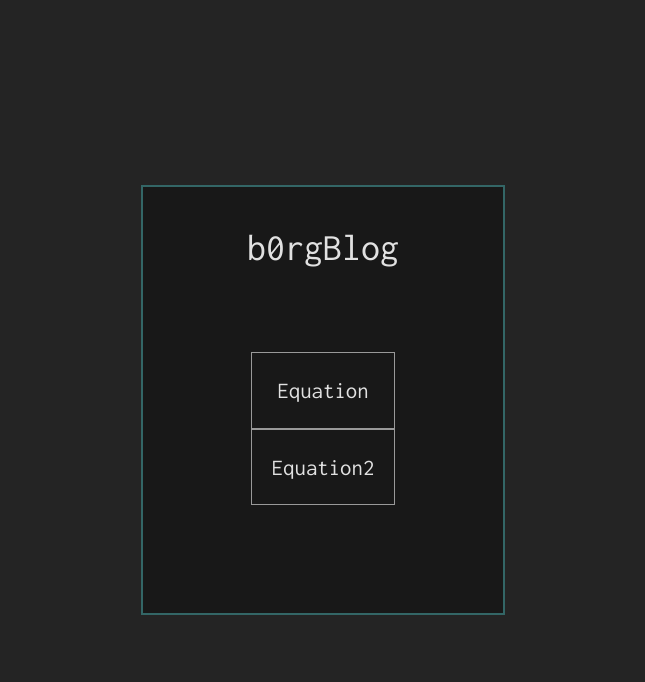
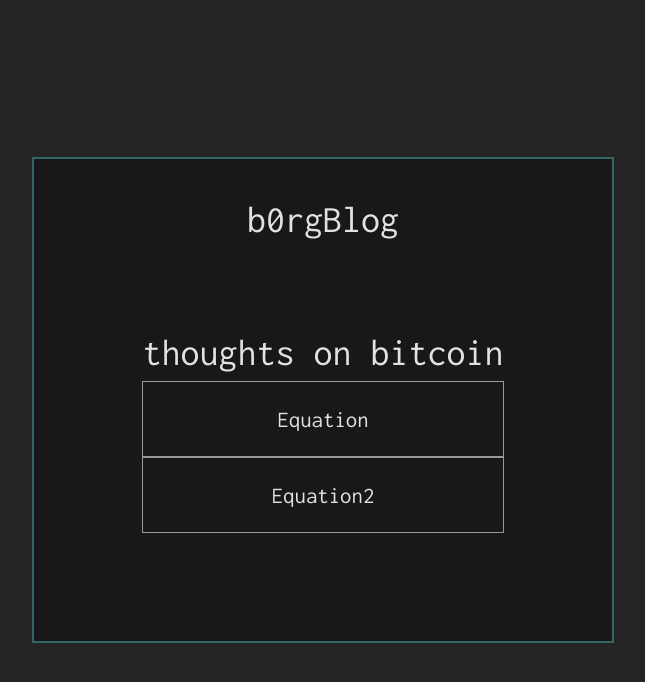
Before and after one commit to b0rgbart3/reactBlog, a React (Vite) app in the folder client/: page / in a window 1280 px wide. Shown: the top 682 px of the page, without its empty margins (317-962 px from the left). Built offline with nearby package versions, Linux system fonts and the light colour scheme.

Commit message:
article category data structure

```diff
--- a/client/src/App.tsx
+++ b/client/src/App.tsx
@@ -1,13 +1,29 @@
 import { useState } from 'react'
-import { ArticleThumbnail } from './Article';
+import { Article, ArticleCategory, ArticleThumbnail } from './Article';
 import './App.css'
 
+
+
 function App() {
-  const [count, setCount] = useState(0)
+
+  const categoryTitles = [
+    'thoughts on bitcoin', 'life in general'
+  ]
   const articles = [
-    { title: 'Equation', body: 'This is the first article'},
-    { title: 'Equation2', body: 'This is the second article'}
-  ]
+    { title: 'Equation', body: 'This is the first article', category: 'thoughts on bitcoin'},
+    { title: 'Equation2', body: 'This is the second article', category: 'thoughts on bitcoin'}
+  ];
+
+
+  const categories : ArticleCategory [] = [{
+    title: categoryTitles[0],
+    articles: articles
+  }
+  // , {
+  //   title:  categoryTitles[1],
+  //   articles: []
+  // }
+]
 
   return (
     <>
@@ -16,17 +32,18 @@
       </div>
 
       <div className="card">
-
-{articles.map((article) => {
-
-  return (
- <ArticleThumbnail article={article} />
-  )
-})}
-
-
+        {categories.map((category) => {
+          return (
+            <div >
+              {category.title }
+              {category.articles.map((article) => {
+                return (
+            <ArticleThumbnail article={article} />)
+              })}
+            </div>
+            )
+          })}
       </div>
-
     </>
   )
 }
```
Also changed, not shown: client/src/Article.tsx (+9 -2 lines).
